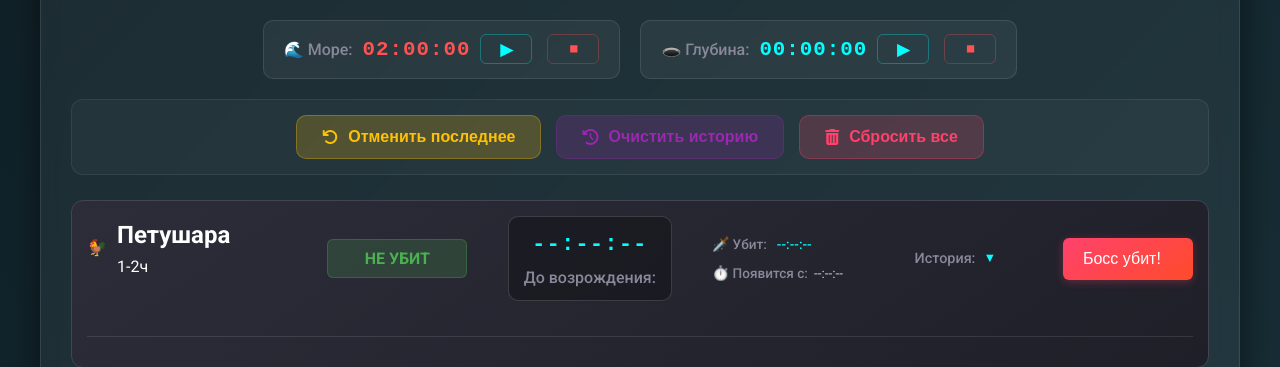
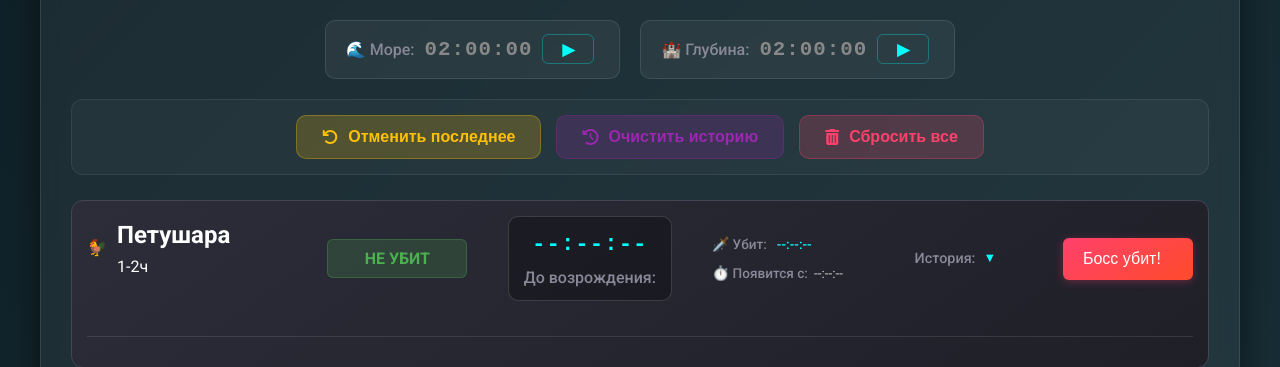
Before and after one commit to itfed/boss-timer, a Flask app: page / in a window 1280 px wide. Shown: the part 190-557 px from the top of the page. Run offline with Flask 3, Linux system fonts and the light colour scheme.

Commit message:
Обновлены визуальные элементы Sea/Depth таймеров: эмодзи башни для Глубины и серый цвет для остановленных таймеров

```diff
--- a/sea_depth_timers.json
+++ b/sea_depth_timers.json
@@ -1,7 +1,7 @@
 {
   "sea_timer": 7200,
-  "depth_timer": 6105,
+  "depth_timer": 7200,
   "sea_running": false,
-  "depth_running": true,
-  "last_update": "2026-01-12T11:15:41.553322+03:00"
+  "depth_running": false,
+  "last_update": "2026-01-12T11:42:43.157532+03:00"
 }
--- a/static/script.js
+++ b/static/script.js
@@ -1079,7 +1079,7 @@ function updateSeaDisplay() {
         seaElement.textContent = formatTime(seaTimer);
         // Добавляем визуальный индикатор остановки
         if (!seaRunning) {
-            seaElement.style.color = '#FF5252'; // Красный когда остановлен
+            seaElement.style.color = '#888888'; // Серый когда остановлен
         } else {
             seaElement.style.color = '#00FFFF'; // Голубой когда работает
         }
@@ -1093,7 +1093,7 @@ function updateDepthDisplay() {
         depthElement.textContent = formatTime(depthTimer);
         // Добавляем визуальный индикатор остановки
         if (!depthRunning) {
-            depthElement.style.color = '#FF5252'; // Красный когда остановлен
+            depthElement.style.color = '#888888'; // Серый когда остановлен
         } else {
             depthElement.style.color = '#00FFFF'; // Голубой когда работает
         }
@@ -1111,9 +1111,7 @@ function toggleSeaTimer() {
 }
 
 // Остановка таймера моря (установка на 2 часа и остановка)
-function stopSeaTimer() {
-    updateSeaDepthTimer('sea', 'stop');
-}
+// stopSeaTimer удален - используем toggleSeaTimer
 
 // Сброс таймера глубины (оставляю для совместимости)
 function resetDepthTimer() {
@@ -1126,9 +1124,7 @@ function toggleDepthTimer() {
 }
 
 // Остановка таймера глубины (установка на 2 часа и остановка)
-function stopDepthTimer() {
-    updateSeaDepthTimer('depth', 'stop');
-}
+// stopDepthTimer удален - используем toggleDepthTimer
 
 // Обновление таймера через API
 async function updateSeaDepthTimer(timerType, action) {
--- a/static/style.css
+++ b/static/style.css
@@ -594,26 +594,7 @@ button {
     transform: scale(1.1);
 }
 
-.stop-btn {
-    background: transparent;
-    color: #FF5252;
-    border: 1px solid rgba(255, 82, 82, 0.3);
-    border-radius: 6px;
-    width: 30px;
-    height: 30px;
-    cursor: pointer;
-    font-size: 1rem;
-    transition: all 0.2s ease;
-    display: flex;
-    align-items: center;
-    justify-content: center;
-}
-
-.stop-btn:hover {
-    background: rgba(255, 82, 82, 0.1);
-    border-color: rgba(255, 82, 82, 0.5);
-    transform: scale(1.1);
-}
+/* .stop-btn стили удалены - кнопка больше не используется */
 
 /* Убираю цветные подсветки
 .sea-timer {
--- a/templates/index.html
+++ b/templates/index.html
@@ -23,14 +23,12 @@
                 <span class="timer-label">🌊 Море:</span>
                 <span class="timer-value" id="sea-timer">02:00:00</span>
                 <button class="play-btn" onclick="toggleSeaTimer()">▶</button>
-                <button class="stop-btn" onclick="stopSeaTimer()">⏹</button>
             </div>
 
             <div class="compact-timer">
-                <span class="timer-label">🕳️ Глубина:</span>
+                <span class="timer-label">🏰 Глубина:</span>
                 <span class="timer-value" id="depth-timer">02:00:00</span>
                 <button class="play-btn" onclick="toggleDepthTimer()">▶</button>
-                <button class="stop-btn" onclick="stopDepthTimer()">⏹</button>
             </div>
         </div>
 
```
